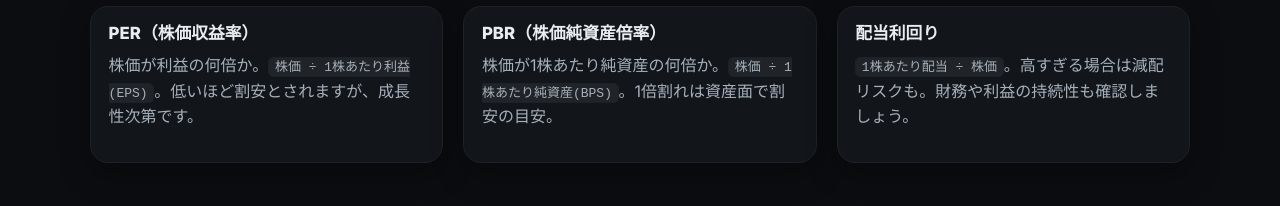
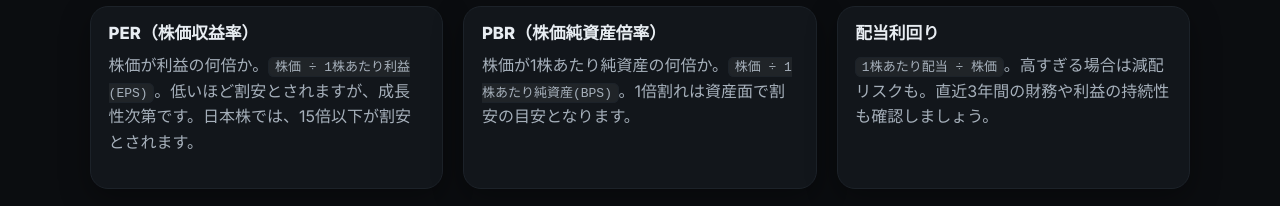
Before and after one commit to SDK0126/my-website, a plain HTML site: page index.html in a window 1280 px wide. Shown: the part 1139-1345 px from the top of the page. Drawn offline with Linux system fonts and the light colour scheme.

Commit message:
Update index.html

```diff
--- a/index.html
+++ b/index.html
@@ -93,15 +93,15 @@
       <div class="cards grid-3">
         <article class="card">
           <h3>PER（株価収益率）</h3>
-          <p>株価が利益の何倍か。<code>株価 ÷ 1株あたり利益(EPS)</code>。低いほど割安とされますが、成長性次第です。</p>
+          <p>株価が利益の何倍か。<code>株価 ÷ 1株あたり利益(EPS)</code>。低いほど割安とされますが、成長性次第です。日本株では、15倍以下が割安とされます。</p>
         </article>
         <article class="card">
           <h3>PBR（株価純資産倍率）</h3>
-          <p>株価が1株あたり純資産の何倍か。<code>株価 ÷ 1株あたり純資産(BPS)</code>。1倍割れは資産面で割安の目安。</p>
+          <p>株価が1株あたり純資産の何倍か。<code>株価 ÷ 1株あたり純資産(BPS)</code>。1倍割れは資産面で割安の目安となります。</p>
         </article>
         <article class="card">
           <h3>配当利回り</h3>
-          <p><code>1株あたり配当 ÷ 株価</code>。高すぎる場合は減配リスクも。財務や利益の持続性も確認しましょう。</p>
+          <p><code>1株あたり配当 ÷ 株価</code>。高すぎる場合は減配リスクも。直近3年間の財務や利益の持続性も確認しましょう。</p>
         </article>
       </div>
     </div>
```
